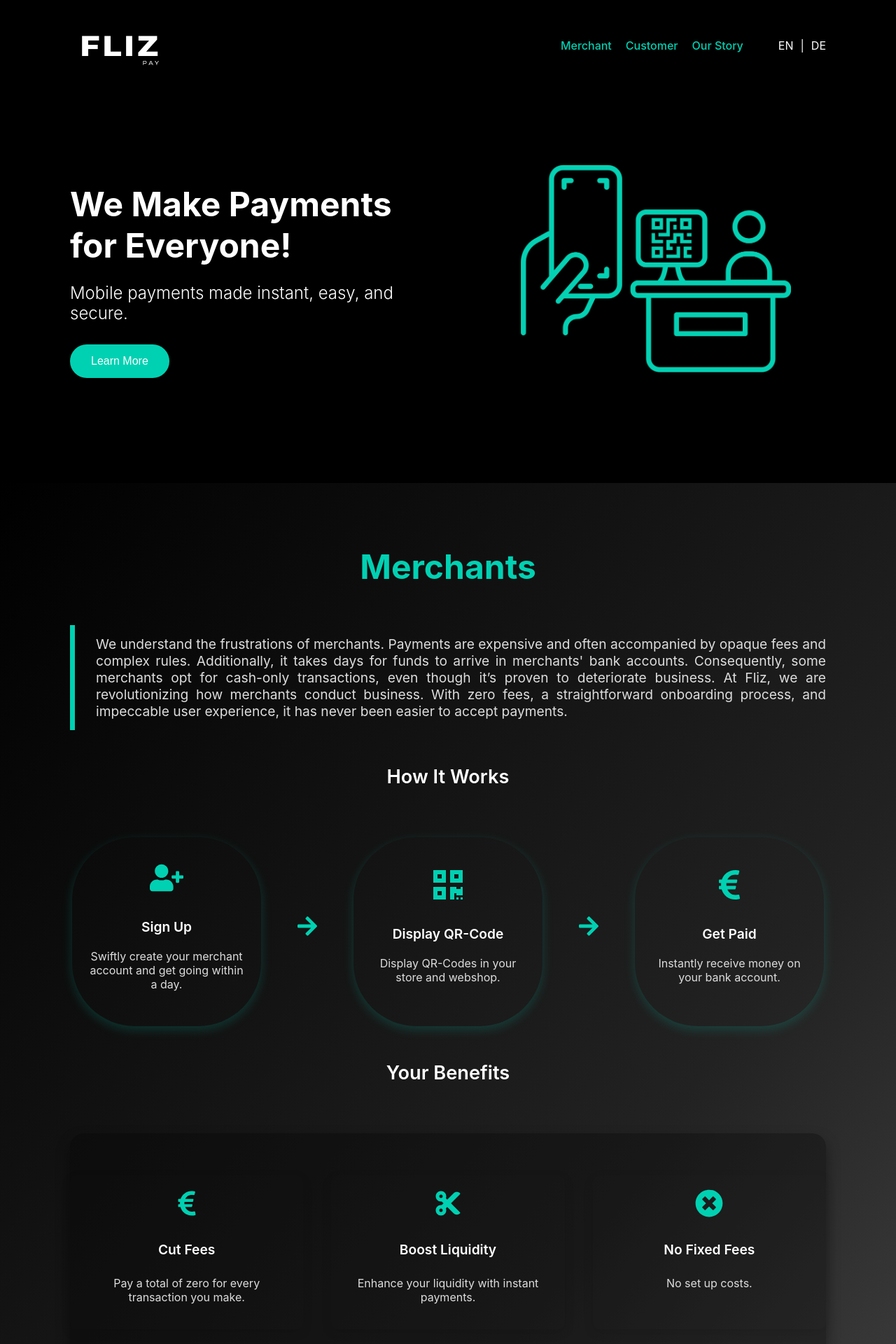
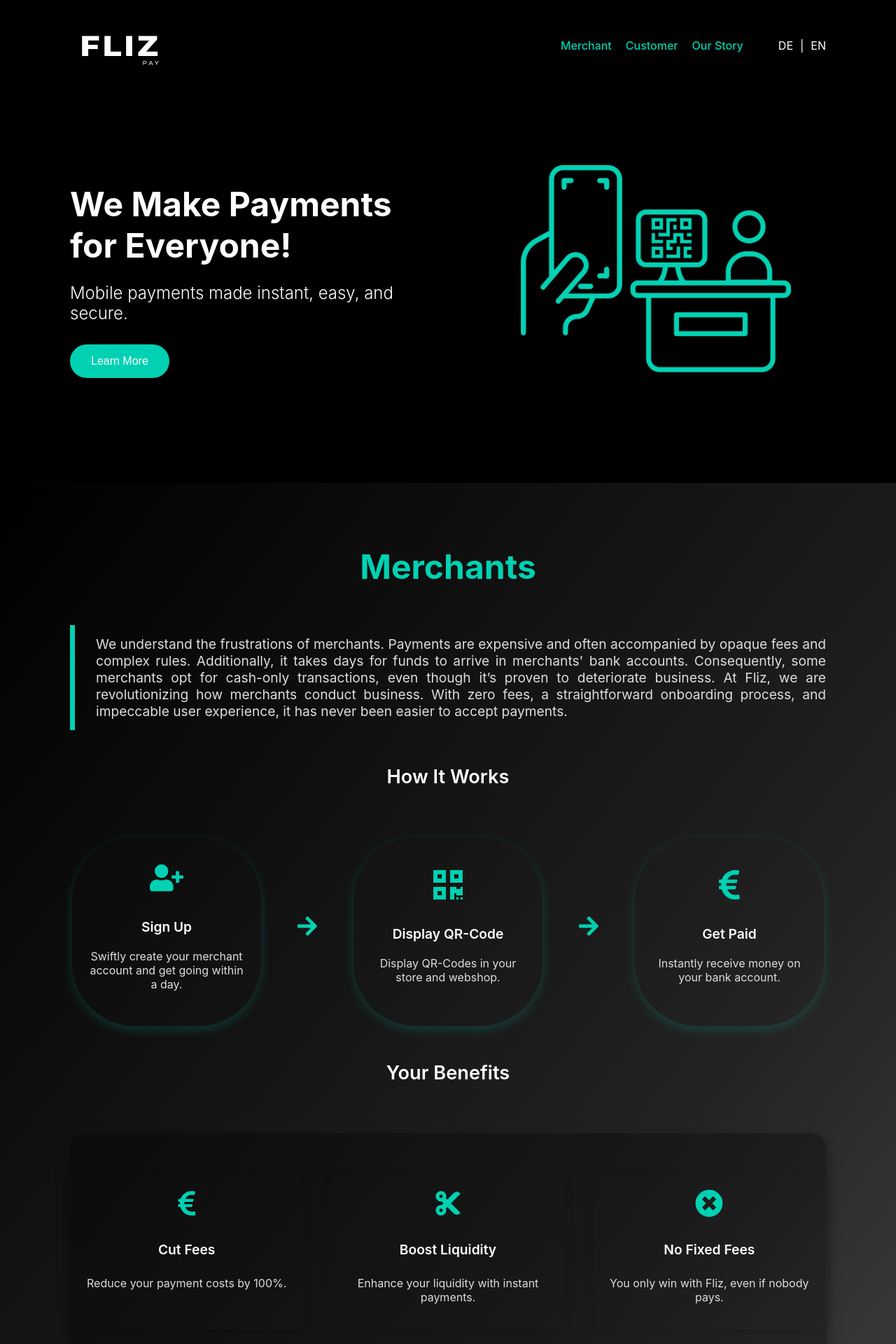
Before and after one commit to Flizpay/pay-with-x.github.io, a React (Create React App) app: page / in a window 1280 px wide. Shown: the top 1920 px of the page at 70% size. Built offline with nearby package versions, Linux system fonts and the light colour scheme; the HTML template or start-up script is replaced by a standard one.

Commit message:
github pages23

```diff
--- a/src/components/mobile/Header.js
+++ b/src/components/mobile/Header.js
@@ -28,7 +28,7 @@ function Header() {
             ☰
           </button>
           <div style={styles.languageSwitcher}>
-            <span onClick={() => changeLanguage('en')}>EN</span> | <span onClick={() => changeLanguage('de')}>DE</span>
+            <span onClick={() => changeLanguage('de')}>DE</span> | <span onClick={() => changeLanguage('en')}>EN</span>
           </div>
         </div>
       </header>
--- a/src/components/web/Header.js
+++ b/src/components/web/Header.js
@@ -31,9 +31,9 @@ function Header() {
               </div>
             </nav>
             <div style={styles.languageContainer}>
+              <span onClick={() => changeLanguage('de')}>{t('header.language.german')}</span>
+              <span>|</span>
               <span onClick={() => changeLanguage('en')}>{t('header.language.english')}</span>
-              <span>|</span>
-              <span onClick={() => changeLanguage('de')}>{t('header.language.german')}</span>
             </div>
           </div>
         </header>
--- a/src/locales/de.json
+++ b/src/locales/de.json
@@ -92,7 +92,7 @@
   },
   "AboutUs": {
     "header": "Über uns",
-    "text": "Mit mehr als 10 Jahren Erfahrung im Zahlungsverkehr und modernster Technologie können wir bei der Komplexität und den hohen Gebühren der Branche nicht mehr weiter tatenlos zusehen. Wir haben ein klares Ziel: die gesamtgesellschaftlichen Kosten des Zahlungsverkehrs senken und den Weg in eine bargeldlose Gesellschaft vereinfachen. Durch das Ausschalten von Zwischenhändlern wollen wir die Kosten nicht nur für große Unternehmen senken, sondern insbesondere kleinen Unternehmen die Möglichkeit geben, kostengünstige bargeldlose Zahlungen anzubieten. Bei Fliz sind wir mehr als nur Experten auf unserem Gebiet - wir sind Innovatoren, die die Welt der Transaktionen neu definieren. Seid dabei, eine neue Ära des Zahlungsverkehrs mit uns zu gestalten.",
+    "text": "Mit mehr als 10 Jahren Erfahrung im Zahlungsverkehr und modernster Technologie können wir bei der Komplexität und den hohen Gebühren der Branche nicht mehr weiter tatenlos zusehen. Wir haben ein klares Ziel: die gesamtgesellschaftlichen Kosten des Zahlungsverkehrs senken und den Weg in eine bargeldlose Gesellschaft vereinfachen. Durch das Ausschalten von Zwischenhändlern wollen wir die Kosten nicht nur für große Unternehmen senken, sondern insbesondere kleinen Unternehmen die Möglichkeit geben, bargeldlose Zahlungen anzubieten. Bei Fliz sind wir mehr als nur Experten auf unserem Gebiet - wir sind Innovatoren, die die Welt der Transaktionen neu definieren. Seid dabei, eine neue Ära des Zahlungsverkehrs mit uns zu gestalten.",
     "KonradName": "Konrad Holtkamp",
     "KonradTitle": "Business",
     "RobertoName": "Roberto Ammirata",
--- a/src/locales/en.json
+++ b/src/locales/en.json
@@ -35,11 +35,11 @@
       "benefits": {
         "CutFees": {
           "title": "Cut Fees",
-            "description": "Pay a total of zero for every transaction you make."
+          "description": "Reduce your payment costs by 100%."
         },
         "NoFixedFees": {
           "title": "No Fixed Fees",
-            "description": "No set up costs."
+          "description": "You only win with Fliz, even if nobody pays."
         },
         "CutLiquidityCosts": {
           "title": "Boost Liquidity",
```
Also changed, not shown: public/Lock-Screen.png, 7 other files (tests, documents, lock files or other folders). Lines whose indentation alone changed are shown as unchanged.
